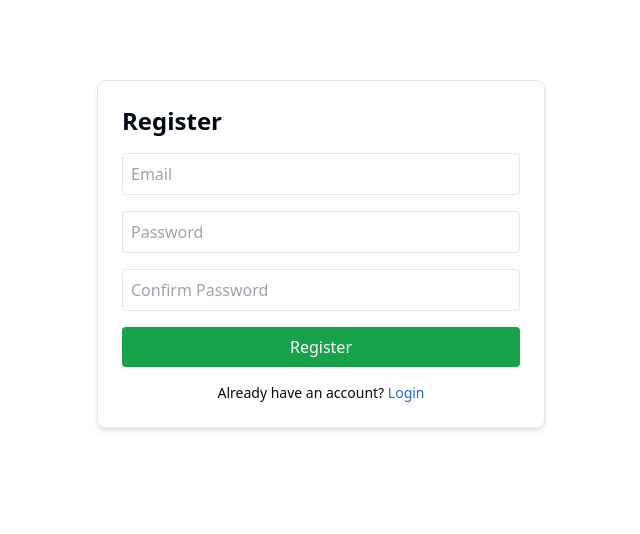
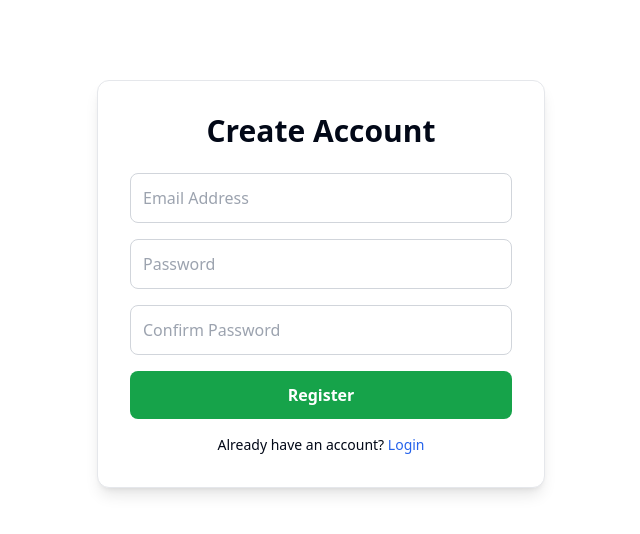
Before and after one commit to ChaminduWn/library_management_system_frontend, a Next.js app: page /register in a window 1280 px wide. Shown: the top 534 px of the page, without its empty margins (319-959 px from the left). Built offline with nearby package versions, Linux system fonts and the light colour scheme.

Commit message:
add admin page

```diff
--- a/src/app/admin/page.tsx
+++ b/src/app/admin/page.tsx
@@ -3,6 +3,7 @@
 import { useContext, useEffect } from "react";
 import { AuthContext } from "@/context/AuthContext";
 import { useRouter } from "next/navigation";
+import Link from "next/link";
 
 export default function AdminDashboard() {
   const authContext = useContext(AuthContext);
@@ -21,9 +22,23 @@ export default function AdminDashboard() {
   }, [auth]);
 
   return (
-    <div className="p-6">
+    <div className="p-6 space-y-6">
       <h1 className="text-3xl font-bold">Admin Dashboard</h1>
-      <p className="text-gray-700 mt-2">Only LIBRARIAN can access this page.</p>
+      <p className="mt-2 text-gray-700">A central hub to oversee all library operations. Only LIBRARIAN can access this page.</p>
+      <div className="grid grid-cols-1 gap-4 md:grid-cols-3">
+        <Link href="/admin/books" className="p-4 text-center text-white bg-blue-500 rounded shadow hover:bg-blue-600">
+          Book Management
+        </Link>
+        <Link href="/admin/categories" className="p-4 text-center text-white bg-green-500 rounded shadow hover:bg-green-600">
+          Category Management
+        </Link>
+        <Link href="/admin/users" className="p-4 text-center text-white bg-purple-500 rounded shadow hover:bg-purple-600">
+          User Management
+        </Link>
+        <Link href="/admin/inventory" className="p-4 text-center text-white bg-yellow-500 rounded shadow hover:bg-yellow-600">
+          Inventory Control
+        </Link>
+      </div>
     </div>
   );
 }
--- a/src/app/register/page.tsx
+++ b/src/app/register/page.tsx
@@ -23,26 +23,27 @@ export default function SignupPage() {
 
     if (response.ok) {
       alert("Registered successfully! Please login.");
-      window.location.href = "/login"; // redirect to login page
+      window.location.href = "/login";
     } else {
       alert(data || "Registration failed");
     }
   };
 
   return (
-    <div className="max-w-md p-6 mx-auto mt-20 space-y-4 border rounded-lg shadow-md">
-      <h1 className="text-2xl font-bold">Register</h1>
+    <div className="max-w-md p-8 mx-auto mt-20 bg-white border border-gray-200 shadow-lg rounded-xl">
+      <h1 className="mb-6 text-3xl font-bold text-center">Create Account</h1>
 
+      <div className="space-y-4">
         <input
-        className="w-full p-2 border rounded"
+          className="w-full p-3 border border-gray-300 rounded-lg outline-none focus:ring-2 focus:ring-green-500"
           type="email"
-        placeholder="Email"
+          placeholder="Email Address"
           value={email}
           onChange={(e) => setEmail(e.target.value)}
         />
 
         <input
-        className="w-full p-2 border rounded"
+          className="w-full p-3 border border-gray-300 rounded-lg outline-none focus:ring-2 focus:ring-green-500"
           type="password"
           placeholder="Password"
           value={password}
@@ -50,7 +51,7 @@ export default function SignupPage() {
         />
 
         <input
-        className="w-full p-2 border rounded"
+          className="w-full p-3 border border-gray-300 rounded-lg outline-none focus:ring-2 focus:ring-green-500"
           type="password"
           placeholder="Confirm Password"
           value={confirmPassword}
@@ -59,14 +60,15 @@ export default function SignupPage() {
 
         <button
           onClick={handleSignup}
-        className="w-full p-2 text-white bg-green-600 rounded"
+          className="w-full p-3 font-semibold text-white transition bg-green-600 rounded-lg hover:bg-green-700"
         >
           Register
         </button>
+      </div>
 
-      <p className="mt-2 text-sm text-center">
+      <p className="mt-4 text-sm text-center">
         Already have an account?{" "}
-        <a href="/login" className="text-blue-600 hover:underline">
+        <a href="/login" className="font-medium text-blue-600 hover:underline">
           Login
         </a>
       </p>
```
Also changed, not shown: postcss.config.js (renamed from postcss.config.ts), tailwind.config.js (renamed from tailwind.config.ts). Lines whose indentation alone changed are shown as unchanged.
